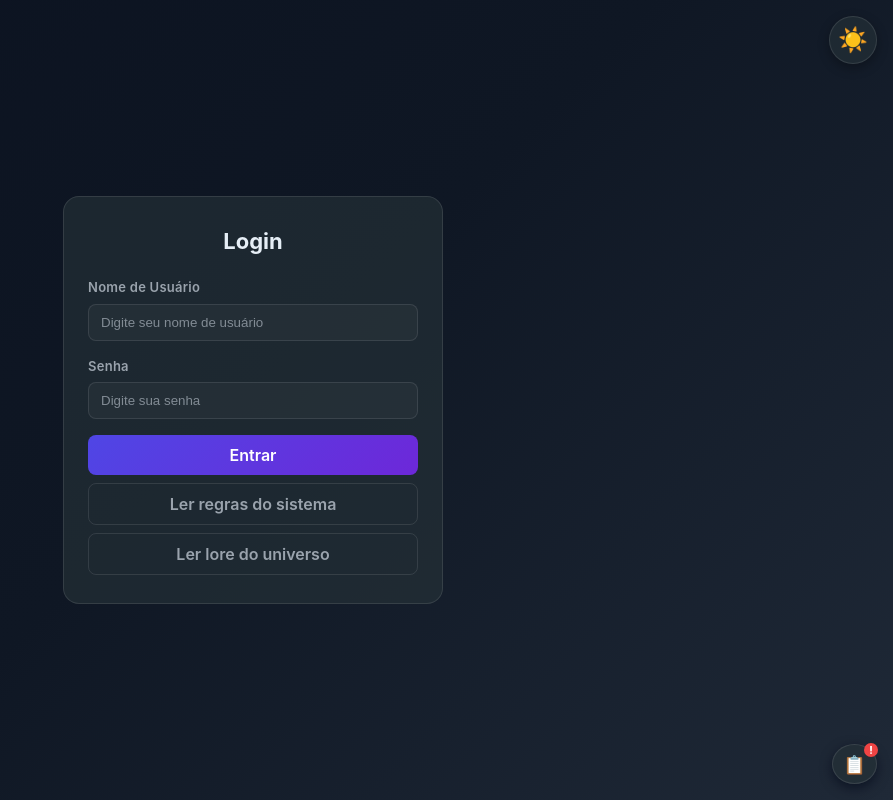
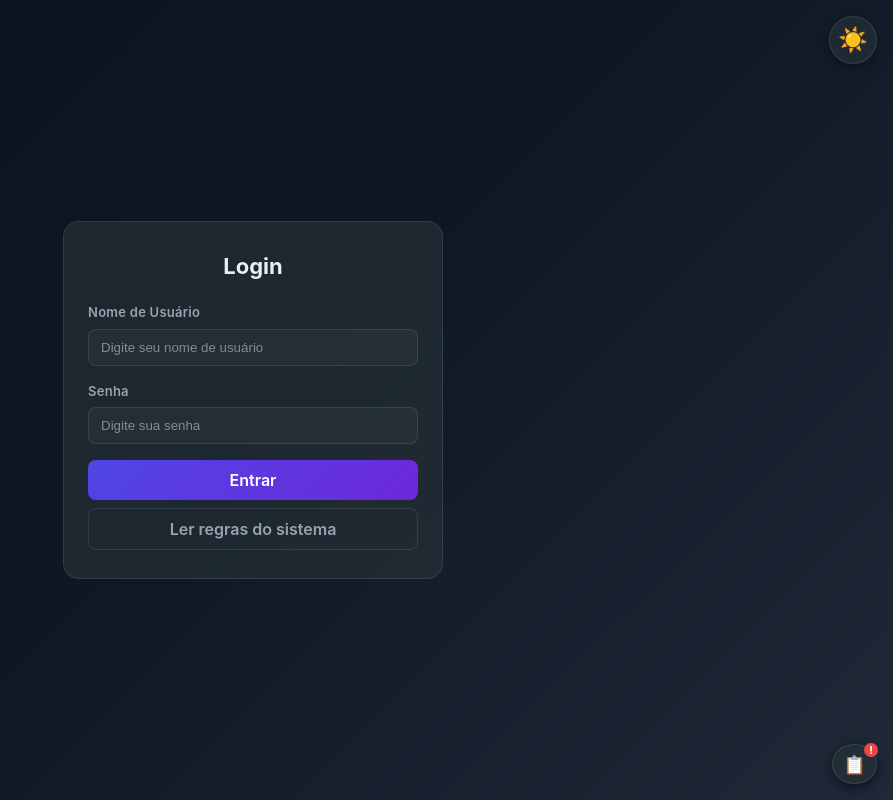
Before and after one commit to TASS154/Cataclysm, a React (Vite) app: page / in a window 1280 px wide. Shown: the whole page, without its empty margins (387-1280 px from the left). Built offline with nearby package versions, Linux system fonts and the light colour scheme.

Commit message:
Remove Lore navigation buttons from the UI.
Lore remains as offline context data only; players are not directed to it.

Co-authored-by: TASS <TASS154@users.noreply.github.com>

```diff
--- a/src/App.jsx
+++ b/src/App.jsx
@@ -19,7 +19,6 @@ import CharacterSheet from "./components/CharacterSheet";
 import MapView from "./components/MapView";
 import JoinPage from "./pages/JoinPage";
 import RulesPage from "./pages/RulesPage";
-import LorePage from "./pages/LorePage";
 import NotesPage from "./pages/NotesPage";
 import GmLibraryPage from "./pages/GmLibraryPage";
 import ImportExportModal from "./components/ImportExportModal";
@@ -357,13 +356,6 @@ function EditorLayout({
                   onClick={() => navigate("/regras")}
                 >
                   Regras
-                </button>
-                <button
-                  type="button"
-                  className="btn-outline fullwidth"
-                  onClick={() => navigate("/lore")}
-                >
-                  Lore
                 </button>
               </div>
               <div className="nav-group nav-group-end">
@@ -933,13 +925,6 @@ export default function RPGPlayerEditor() {
             >
               Ler regras do sistema
             </button>
-            <button
-              type="button"
-              className="btn-outline fullwidth login-regras"
-              onClick={() => navigate("/lore")}
-            >
-              Ler lore do universo
-            </button>
           </form>
         </div>
       </div>
@@ -966,7 +951,6 @@ export default function RPGPlayerEditor() {
         />
         <Routes>
           <Route path="/regras" element={<RulesPage />} />
-          <Route path="/lore" element={<LorePage />} />
           <Route path="*" element={loginForm} />
         </Routes>
       </UserProvider>
@@ -1003,7 +987,6 @@ export default function RPGPlayerEditor() {
       <ThemeToggle theme={theme} onToggle={toggleTheme} />
       <Routes>
         <Route path="/regras" element={<RulesPage />} />
-        <Route path="/lore" element={<LorePage />} />
         <Route path="/notas" element={<NotesPage />} />
         <Route path="/biblioteca" element={<GmLibraryPage />} />
         <Route path="/" element={<EditorLayout sessionId={null} {...editorLayoutProps} />} />
```
